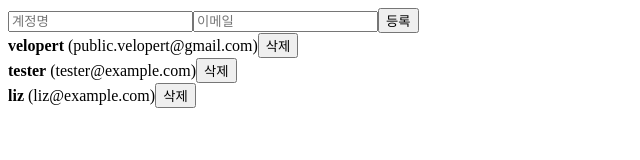
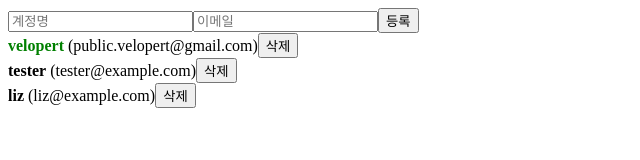
Before and after one commit to ChanJuShin/begin-react, a React (Create React App) app: page / in a window 1280 px wide. Shown: the top 160 px of the page, without its empty margins (0-640 px from the left). Built offline with nearby package versions, Linux system fonts and the light colour scheme.

Commit message:
배열에 항목 수정

```diff
--- a/src/App.js
+++ b/src/App.js
@@ -20,17 +20,20 @@
     {
       id: 1,
       username: 'velopert',
-      email: 'public.velopert@gmail.com'
+      email: 'public.velopert@gmail.com',
+      active: true
     },
     {
       id: 2,
       username: 'tester',
-      email: 'tester@example.com'
+      email: 'tester@example.com',
+      active: false
     },
     {
       id: 3,
       username: 'liz',
-      email: 'liz@example.com'
+      email: 'liz@example.com',
+      active: false
     }
   ]);
 
@@ -52,6 +55,12 @@
   const onRemove = id => {
     setUsers(users.filter(user => user.id !== id));
   };
+
+  const onToggle = id => {
+    setUsers(
+      users.map(user => user.id === id ? { ...user, active: !user.active } : user)
+    );
+  };
   return (
     <>
       <CreateUser
@@ -60,7 +69,7 @@
         onChange={onChange}
         onCreate={onCreate}
       />
-      <UserList users={users} onRemove={onRemove} />
+      <UserList users={users} onRemove={onRemove} onToggle={onToggle} />
     </>
   );
 }
--- a/src/UserList.js
+++ b/src/UserList.js
@@ -1,19 +1,27 @@
 import React from 'react';
 
-function User({ user, onRemove }) {
+function User({ user, onRemove, onToggle }) {
   return (
     <div>
-      <b>{user.username}</b> <span>({user.email})</span>
+      <b
+        style={{
+          cursor: 'pointer',
+          color: user.active ? 'green' : 'black'
+        }}
+        onClick={() => onToggle(user.id)}
+      >{user.username}
+      </b>
+      <span> ({user.email})</span>
       <button onClick={() => onRemove(user.id)}>삭제</button>
     </div>
   );
 }
 
-function UserList({ users, onRemove }) {
+function UserList({ users, onRemove, onToggle }) {
   return (
     <div>
       {users.map(user => (
-        <User user={user} key={user.id} onRemove={onRemove} />
+        <User user={user} key={user.id} onRemove={onRemove} onToggle={onToggle} />
       ))}
     </div>
   )
```
